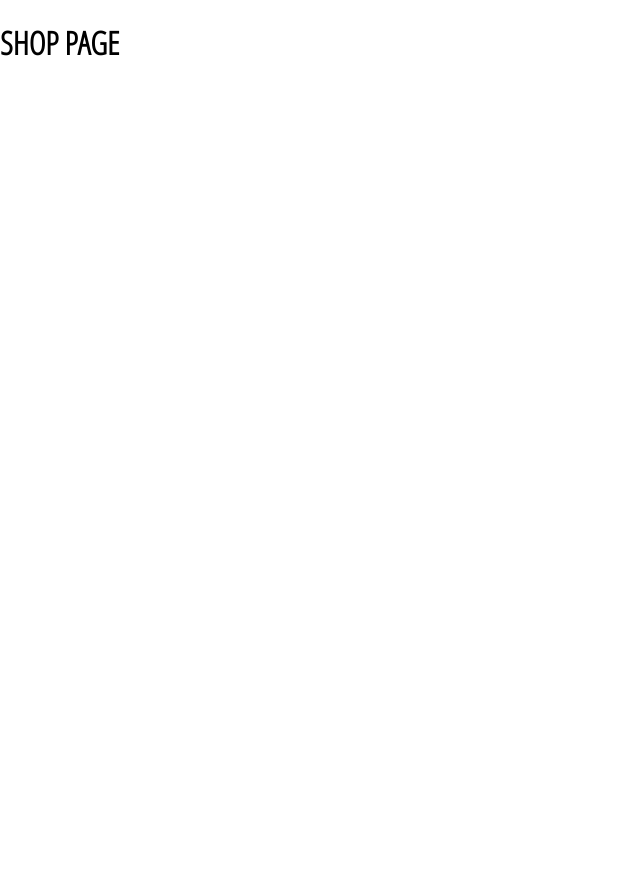
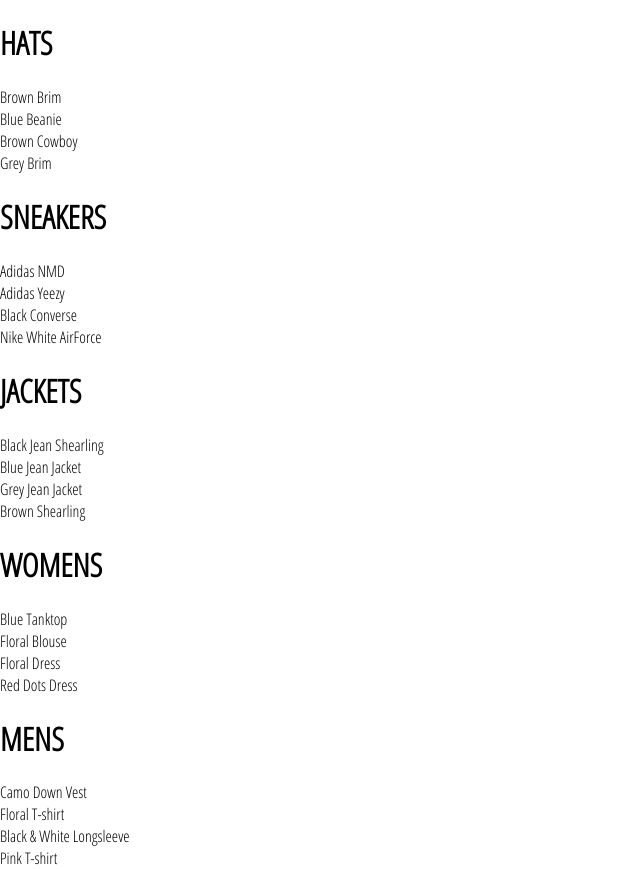
Before and after one commit to dario-piotrowicz/ReactJS_e-commerce-miniproject, a React (Create React App) app: page /shop in a window 1280 px wide. Shown: the whole page, without its empty margins (0-640 px from the left). Before the commit the page ends 800 px from the top, so only its background shows below. Built offline with nearby package versions, Linux system fonts and the light colour scheme.

Commit message:
added basic collectionPreviews to shop page

```diff
--- /dev/null
+++ b/src/components/collection-preview/collection-preview.component.jsx
@@ -0,0 +1,16 @@
+import React from 'react';
+import './collection-preview.styles.scss';
+
+const CollectionPreview = ({ title, items }) => (
+ <div className="collection-preview">
+    <h1 className="title">{title.toUpperCase()}</h1>
+        <div className="preview">
+            {
+                items.filter( (_, idx) => idx < 4 )
+                     .map( item => <div key={item.id}>{item.name}</div> )
+            }
+        </div>
+ </div>
+);
+
+export default CollectionPreview;
--- a/src/pages/shop/shop.component.jsx
+++ b/src/pages/shop/shop.component.jsx
@@ -1,6 +1,7 @@
 import React from 'react';
 import './shop.styles.scss';
 import SHOP_DATA from './shop.data.json'; // Note: importing json files works by default with webpack >= v2.0.0
+import CollectionPreview from '../../components/collection-preview/collection-preview.component';
 
 class ShopPage extends React.Component {
     constructor(props){
@@ -12,7 +13,15 @@
     }
 
     render(){
-        return <h1>SHOP PAGE</h1>;
+        return <div>
+            {
+                this.state.collections.map(
+                    ( {id, ...restOfCollectionProps} ) => (
+                        <CollectionPreview key={id} {...restOfCollectionProps}/>
+                    )
+                )
+            }
+        </div>;
     }
 };
 
```
Also changed, not shown: src/components/collection-preview/collection-preview.styles.scss (added).
